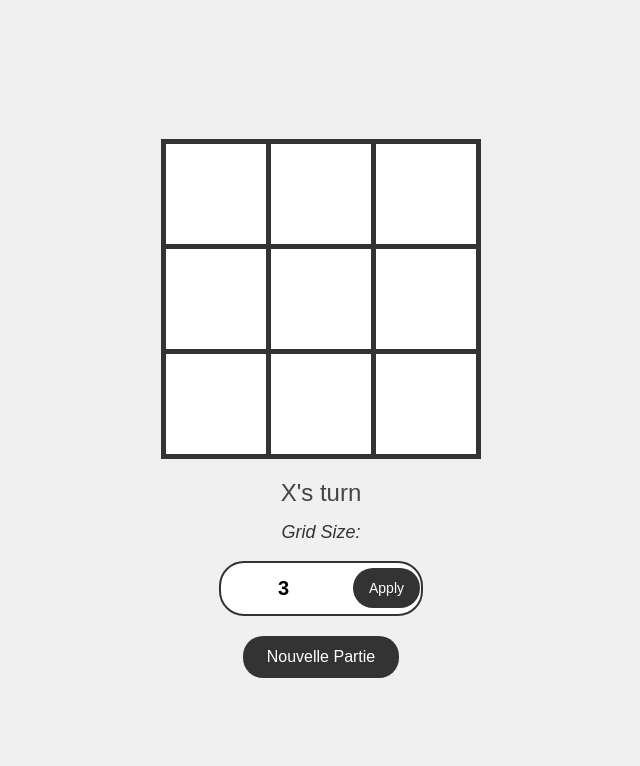
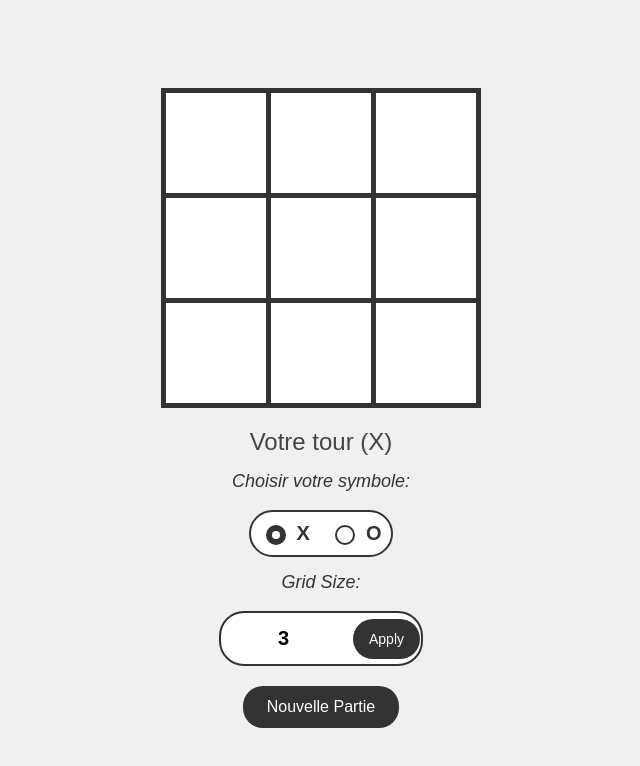
Before and after one commit to Drissnafii/AlphaGo-Tic-Tac-Toe, a plain HTML site: page index.html in a window 1280 px wide. Shown: the whole page, without its empty margins (319-959 px from the left). Drawn offline with Linux system fonts and the light colour scheme.

Commit message:
Add symbol selection feature and update game status display
- Implement symbol selection in the UI with radio buttons for player choice.
- Update game logic to handle player symbol preference and adjust current player accordingly.
- Enhance status display to reflect the current player's symbol in both English and French.

```diff
--- a/assets/css/style.css
+++ b/assets/css/style.css
@@ -63,6 +63,81 @@ h1 {
     margin-top: 20px;
     font-size: 1.5em;
     color: #444;
+}
+
+#symbol-selection {
+    margin-top: 15px;
+    display: flex;
+    flex-direction: column;
+    align-items: center;
+    gap: 10px;
+}
+
+#symbol-selection > label {
+    color: #333;
+    font-size: 18px;
+    font-style: italic;
+    font-weight: 500;
+    margin-bottom: 8px;
+}
+
+.symbol-options {
+    display: flex;
+    gap: 20px;
+    padding: 10px;
+    border: 2px solid #333;
+    border-radius: 25px;
+    background-color: white;
+}
+
+.symbol-choice {
+    display: flex;
+    align-items: center;
+    gap: 8px;
+    cursor: pointer;
+}
+
+.symbol-choice input[type="radio"] {
+    appearance: none;
+    width: 20px;
+    height: 20px;
+    border: 2px solid #333;
+    border-radius: 50%;
+    background-color: white;
+    cursor: pointer;
+    position: relative;
+}
+
+.symbol-choice input[type="radio"]:checked {
+    background-color: #333;
+}
+
+.symbol-choice input[type="radio"]:checked::before {
+    content: '';
+    position: absolute;
+    top: 50%;
+    left: 50%;
+    transform: translate(-50%, -50%);
+    width: 8px;
+    height: 8px;
+    border-radius: 50%;
+    background-color: white;
+}
+
+.symbol-choice label {
+    color: #333;
+    font-size: 20px;
+    font-weight: 600;
+    cursor: pointer;
+    user-select: none;
+}
+
+.symbol-choice:hover input[type="radio"] {
+    border-color: #555;
+}
+
+.symbol-choice:hover label {
+    color: #555;
 }
 
 #grid-controls {
--- a/assets/js/gameLogic.js
+++ b/assets/js/gameLogic.js
@@ -2,6 +2,8 @@
 let gridSize = 3; // Default 3x3
 let board = createEmptyBoard(gridSize);
 let currentPlayer = "X";
+let playerSymbol = "X"; // Player's chosen symbol
+let computerSymbol = "O"; // Computer's symbol (opposite of player)
 
 // Create empty board of any size
 function createEmptyBoard(size) {
@@ -20,6 +22,22 @@ function validateGridSize(size) {
     return size >= 3 && size <= 6;
 }
 
+// Set player symbol preference
+function setPlayerSymbol(symbol) {
+    playerSymbol = symbol;
+    computerSymbol = (symbol === 'X') ? 'O' : 'X';
+    currentPlayer = playerSymbol; // Player always starts first
+    saveGameState();
+}
+
+// Get current player symbols
+function getPlayerSymbols() {
+    return {
+        player: playerSymbol,
+        computer: computerSymbol
+    };
+}
+
 // Resize board to new size
 function resizeBoard(newSize) {
     if (!validateGridSize(newSize)) {
@@ -28,7 +46,7 @@ function resizeBoard(newSize) {
 
     gridSize = newSize;
     board = createEmptyBoard(gridSize);
-    currentPlayer = "X";
+    currentPlayer = playerSymbol; // Reset to player's symbol
     clearGameState();
     return true;
 }
@@ -39,8 +57,8 @@ function playTurn(row, col) {
         // Place the symbol on the board
         board[row][col] = currentPlayer;
 
-        // Switch player
-        currentPlayer = (currentPlayer === 'X') ? 'O' : 'X';
+        // Switch player (between player and computer symbols)
+        currentPlayer = (currentPlayer === playerSymbol) ? computerSymbol : playerSymbol;
 
         // Save game state to localStorage
         saveGameState();
@@ -56,7 +74,9 @@ function saveGameState() {
     const gameState = {
         board: board,
         currentPlayer: currentPlayer,
-        gridSize: gridSize
+        gridSize: gridSize,
+        playerSymbol: playerSymbol,
+        computerSymbol: computerSymbol
     };
     localStorage.setItem('ticTacToeGame', JSON.stringify(gameState));
 }
@@ -68,6 +88,8 @@ function loadGameState() {
         board = gameState.board;
         currentPlayer = gameState.currentPlayer;
         gridSize = gameState.gridSize || 3; // Default to 3 if not saved
+        playerSymbol = gameState.playerSymbol || 'X'; // Default to X if not saved
+        computerSymbol = gameState.computerSymbol || 'O'; // Default to O if not saved
         return true;
     }
     return false;
@@ -82,8 +104,8 @@ function restartGame() {
     // Reset board to empty state with current grid size
     board = createEmptyBoard(gridSize);
 
-    // Reset to player X
-    currentPlayer = "X";
+    // Reset to player's chosen symbol
+    currentPlayer = playerSymbol;
 
     // Clear localStorage
     clearGameState();
--- a/assets/js/main.js
+++ b/assets/js/main.js
@@ -29,6 +29,13 @@ function handleRestartClick() {
     updateStatus();
 }
 
+// Symbol selection change
+function handleSymbolChange() {
+    const selectedSymbol = document.querySelector('input[name="player-symbol"]:checked').value;
+    setPlayerSymbol(selectedSymbol);
+    updateStatus();
+}
+
 // Grid size change
 function handleGridSizeChange() {
     const input = document.getElementById('grid-size-input');
@@ -56,6 +63,12 @@ function initializeGame() {
     // Load saved game state if available
     const stateLoaded = loadGameState();
 
+    // Update symbol selection radio buttons based on loaded state
+    const playerSymbolRadio = document.querySelector(`input[name="player-symbol"][value="${playerSymbol}"]`);
+    if (playerSymbolRadio) {
+        playerSymbolRadio.checked = true;
+    }
+
     // Generate board based on current grid size
     generateGameBoard(gridSize);
 
@@ -70,6 +83,12 @@ function initializeGame() {
     const applySizeBtn = document.getElementById('apply-size-btn');
     applySizeBtn.addEventListener('click', handleGridSizeChange);
 
+    // Add symbol selection change event listeners
+    const symbolRadios = document.querySelectorAll('input[name="player-symbol"]');
+    symbolRadios.forEach(radio => {
+        radio.addEventListener('change', handleSymbolChange);
+    });
+
     // Update grid size input to match current size
     const gridSizeInput = document.getElementById('grid-size-input');
     gridSizeInput.value = gridSize;
--- a/assets/js/ui.js
+++ b/assets/js/ui.js
@@ -25,7 +25,14 @@ function updateBoard() {
 
 function updateStatus() {
     const statusElement = document.getElementById('status');
-    statusElement.textContent = `${currentPlayer}'s turn`;
+    const symbols = getPlayerSymbols();
+
+    // Show whose turn it is
+    if (currentPlayer === symbols.player) {
+        statusElement.textContent = `Votre tour (${symbols.player})`;
+    } else {
+        statusElement.textContent = `Tour de l'adversaire (${symbols.computer})`;
+    }
 }
 
 function generateGameBoard(size) {
--- a/index.html
+++ b/index.html
@@ -20,6 +20,20 @@
     </div>
     <div id="status">X's turn</div>
 
+    <div id="symbol-selection">
+        <label>Choisir votre symbole:</label>
+        <div class="symbol-options">
+            <div class="symbol-choice">
+                <input type="radio" id="player-x" name="player-symbol" value="X" checked>
+                <label for="player-x">X</label>
+            </div>
+            <div class="symbol-choice">
+                <input type="radio" id="player-o" name="player-symbol" value="O">
+                <label for="player-o">O</label>
+            </div>
+        </div>
+    </div>
+
     <div id="grid-controls">
         <label for="grid-size-input">Grid Size: </label>
         <div class="input-group">
```
